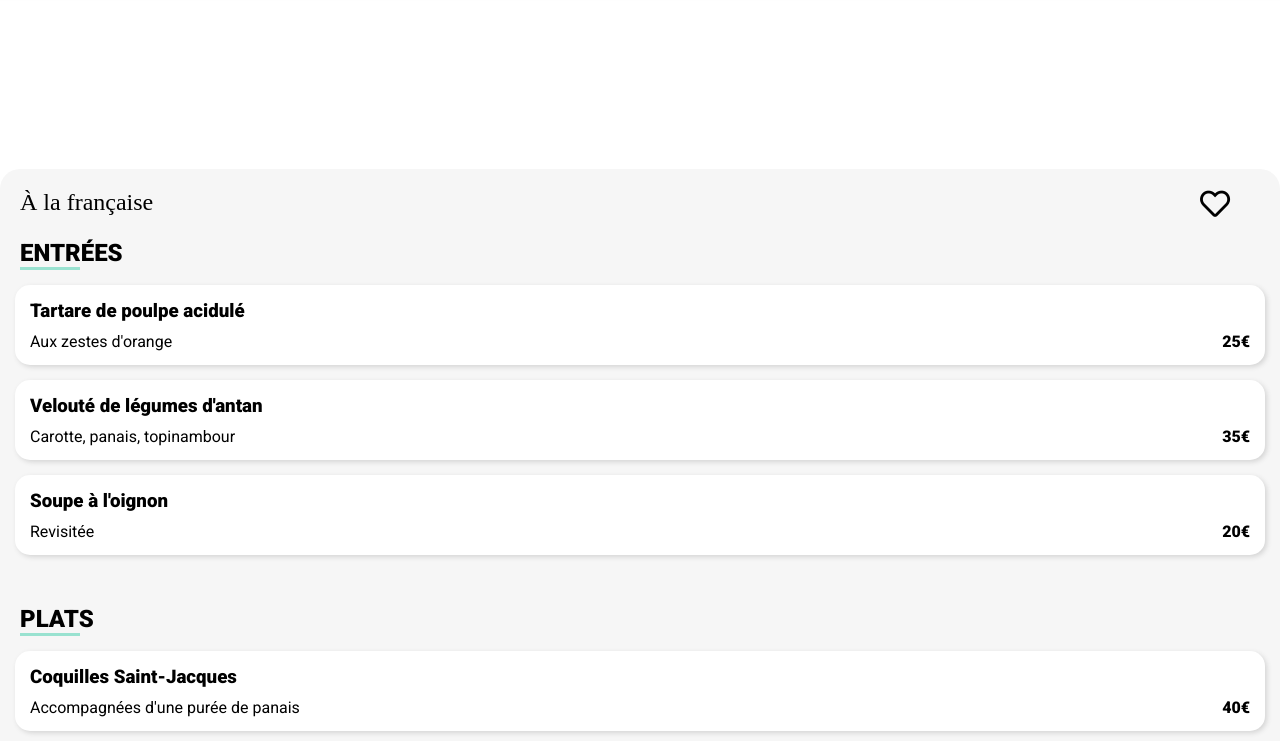
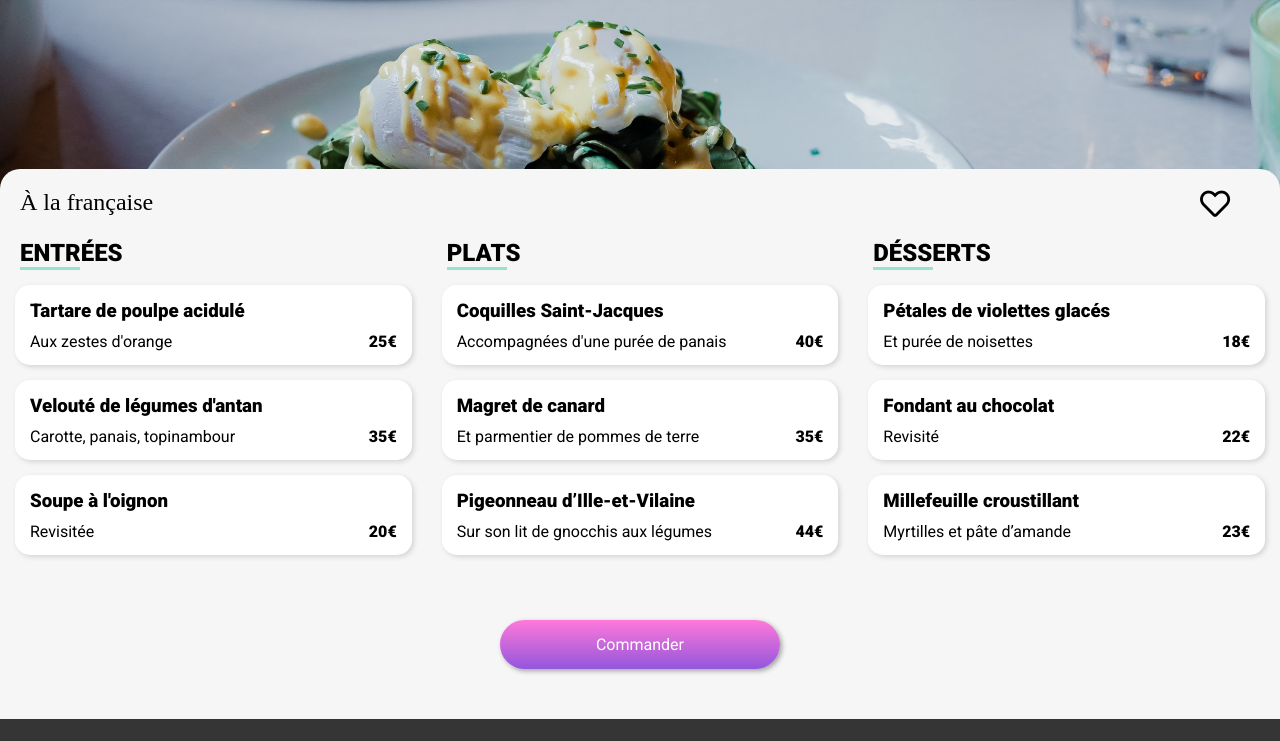
Before and after one commit to sarkande/AllanPEREZGONZALEZ_3_28022022, a website: page a-la-francaise.html in a window 1280 px wide. Shown: the part 53-794 px from the top of the page. Drawn offline with Linux system fonts and the light colour scheme; a web font is replaced by a local one.

Commit message:
some responsive and add flex to restaurants pages

```diff
--- a/a-la-francaise.html
+++ b/a-la-francaise.html
@@ -181,7 +181,7 @@
                     <a href="#">Mentions légales</a>
                 </li>
                 <li>
-                    <a href="#">Contact</a>
+                    <a href="mailto:test@test.test">Contact</a>
                 </li>
             </ul>
         </footer>
--- a/sass/main.scss
+++ b/sass/main.scss
@@ -307,6 +307,9 @@ header {
 			object-fit: cover;
 			position: absolute;
 		}
+		@include computer {
+			flex: 0 100%;
+		}
 	}
 	&-content {
 		padding-top: 20px;
@@ -318,6 +321,11 @@ header {
 		background-color: $color-background-restaurants;
 		top: 175px;
 		margin-bottom: 175px;
+
+		@include computer {
+			display: flex;
+			flex-wrap: wrap;
+		}
 
 		&--btn {
 			padding: 15px;
@@ -343,6 +351,11 @@ header {
 			justify-content: space-between;
 			margin-right: 50px;
 			margin-left: 20px;
+
+			@include computer {
+				flex: 0 100%;
+			}
+
 			h2 {
 				font-family: $shrikhand;
 				font-weight: normal;
@@ -390,6 +403,9 @@ header {
 
 .menu-content__card {
 	margin-bottom: 50px;
+	@include computer {
+		flex: 1 30%;
+	}
 	h2 {
 		text-transform: uppercase;
 		margin-left: 20px;
```
Also changed, not shown: index.html (+1 -1 lines), sass/main.css, 1 other file.
